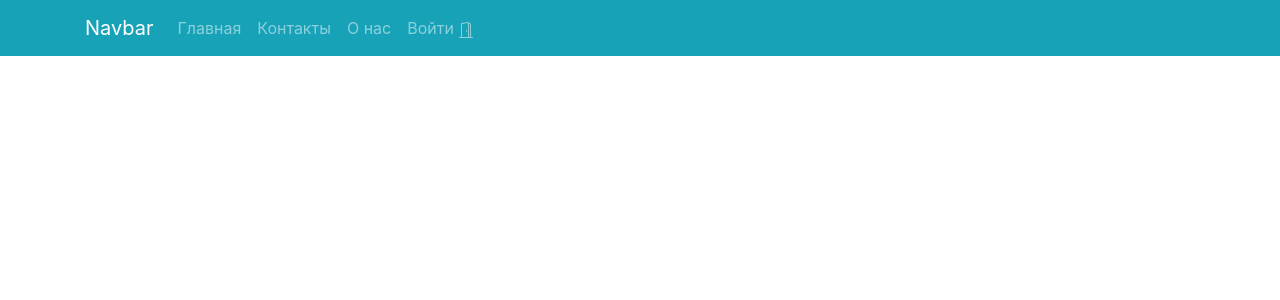
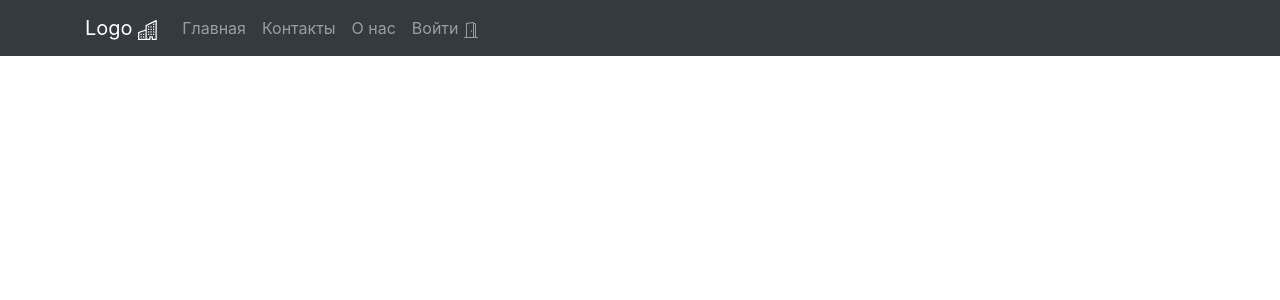
Before and after one commit to mimishkaM/test1, a Python web app: template mysite/templates/base.html in a window 1280 px wide. Shown: the top 300 px of the page. Run offline with Jinja, Linux system fonts and the light colour scheme; the template is opened without the code that fills it, so the values that code supplies are empty; some libraries are stand-ins or nearby versions.

Commit message:
Added logo

```diff
--- a/mysite/routes.py
+++ b/mysite/routes.py
@@ -1,5 +1,5 @@
-from flask import render_template, flash, redirect
-from mysite import app
+from flask import render_template, flh, redirect
+from mysite import appas
 from mysite.forms import LoginForm
 
 
@@ -23,6 +23,6 @@ def about_us():
 def login():
   form = LoginForm()
   if form.validate_on_submit():
-    flash(f'Пользователь {form.username.data}, поле "запомнить: {form.remember_me.data}', 'info')
+    flash(f'Пользователь {form.username.data}, поле "запомнить": {form.remember_me.data}', 'info')
     return redirect('/index')
   return render_template('login.html', title='Вход', form=form)
--- a/mysite/templates/base.html
+++ b/mysite/templates/base.html
@@ -15,11 +15,14 @@
     {% endif %}
 </head>
 <body>
-<nav class="navbar navbar-expand-lg navbar-dark bg-info">
+<nav class="navbar navbar-expand-lg navbar-dark bg-dark">
 
     <div class="container">
 
-        <a class="navbar-brand" href="{{ url_for('index') }}">Navbar</a>
+        <a class="navbar-brand" href="{{ url_for('index') }}">Logo <svg width="1em" height="1em" viewBox="0 0 16 16" class="bi bi-building" fill="currentColor" xmlns="http://www.w3.org/2000/svg">
+  <path fill-rule="evenodd" d="M14.763.075A.5.5 0 0 1 15 .5v15a.5.5 0 0 1-.5.5h-3a.5.5 0 0 1-.5-.5V14h-1v1.5a.5.5 0 0 1-.5.5h-9a.5.5 0 0 1-.5-.5V10a.5.5 0 0 1 .342-.474L6 7.64V4.5a.5.5 0 0 1 .276-.447l8-4a.5.5 0 0 1 .487.022zM6 8.694L1 10.36V15h5V8.694zM7 15h2v-1.5a.5.5 0 0 1 .5-.5h2a.5.5 0 0 1 .5.5V15h2V1.309l-7 3.5V15z"/>
+  <path d="M2 11h1v1H2v-1zm2 0h1v1H4v-1zm-2 2h1v1H2v-1zm2 0h1v1H4v-1zm4-4h1v1H8V9zm2 0h1v1h-1V9zm-2 2h1v1H8v-1zm2 0h1v1h-1v-1zm2-2h1v1h-1V9zm0 2h1v1h-1v-1zM8 7h1v1H8V7zm2 0h1v1h-1V7zm2 0h1v1h-1V7zM8 5h1v1H8V5zm2 0h1v1h-1V5zm2 0h1v1h-1V5zm0-2h1v1h-1V3z"/>
+</svg></a>
         <button class="navbar-toggler" type="button" data-toggle="collapse" data-target="#navbarNavAltMarkup"
                 aria-controls="navbarNavAltMarkup" aria-expanded="false" aria-label="Toggle navigation">
             <span class="navbar-toggler-icon"></span>
```
